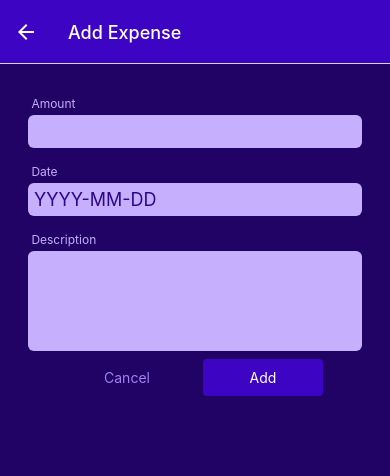
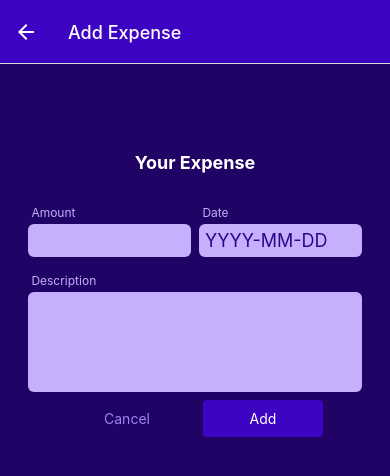
Before and after one commit to Achicago/Expense-tracker-app, a React Native app: screen /ManageExpense in a window 390 px wide. Shown: the top 476 px of the page. Built offline with nearby package versions, Linux system fonts and the light colour scheme.

Commit message:
Setting the form layout

```diff
--- a/components/ManageExpense/ExpenseForm.js
+++ b/components/ManageExpense/ExpenseForm.js
@@ -1,4 +1,4 @@
-import { View } from "react-native";
+import { StyleSheet, Text, View } from "react-native";
 import Input from "./Input";
 
 function ExpenseForm() {
@@ -8,8 +8,11 @@
     }
 
     return (
-        <View>
+        <View style={styles.form}>
+            <Text style={styles.title}> Your Expense </Text>
+            <View style={styles.inputsRow}>
                 <Input
+                    style={styles.rowInput}
                     label="Amount"
                     textInputConfig={{
                         keyboardType: 'decimal-pad',
@@ -18,6 +21,7 @@
                 />
 
                 <Input
+                    style={styles.rowInput}
                     label="Date"
                     textInputConfig={{
                         placeholder: 'YYYY-MM-DD',
@@ -25,6 +29,8 @@
                         onChangeText: () => { }
                     }}
                 />
+
+            </View>
 
             <Input
                 label="Description"
@@ -39,3 +45,23 @@
 }
 
 export default ExpenseForm;
+
+const styles = StyleSheet.create({
+    form: {
+        marginTop: 40,
+    },
+    title: {
+        fontSize: 18,
+        fontWeight: 'bold',
+        color: 'white',
+        marginVertical: 24,
+        textAlign: 'center',
+    },
+    inputsRow: {
+        flexDirection: 'row',
+        justifyContent: 'space-between',
+    },
+    rowInput: {
+        flex: 1,
+    },
+})
--- a/components/ManageExpense/Input.js
+++ b/components/ManageExpense/Input.js
@@ -1,7 +1,7 @@
 import { StyleSheet, Text, TextInput, View } from "react-native";
 import { GlobalStyles } from "../../constants/styles";
 
-function Input({ label, textInputConfig }) {
+function Input({ label, style, textInputConfig }) {
 
     let inputStyles = [styles.Input];
 
@@ -10,7 +10,7 @@
     }
 
     return (
-        <View style={styles.inputContainer}>
+        <View style={[styles.inputContainer, style]}>
             <Text style={styles.label}> {label}</Text>
             <TextInput style={inputStyles} {...textInputConfig} />
         </View>
@@ -41,4 +41,5 @@
         minHeight: 100,
         textAlignVertical: 'top',
     },
+
 });
```
Lines whose indentation alone changed are shown as unchanged.
